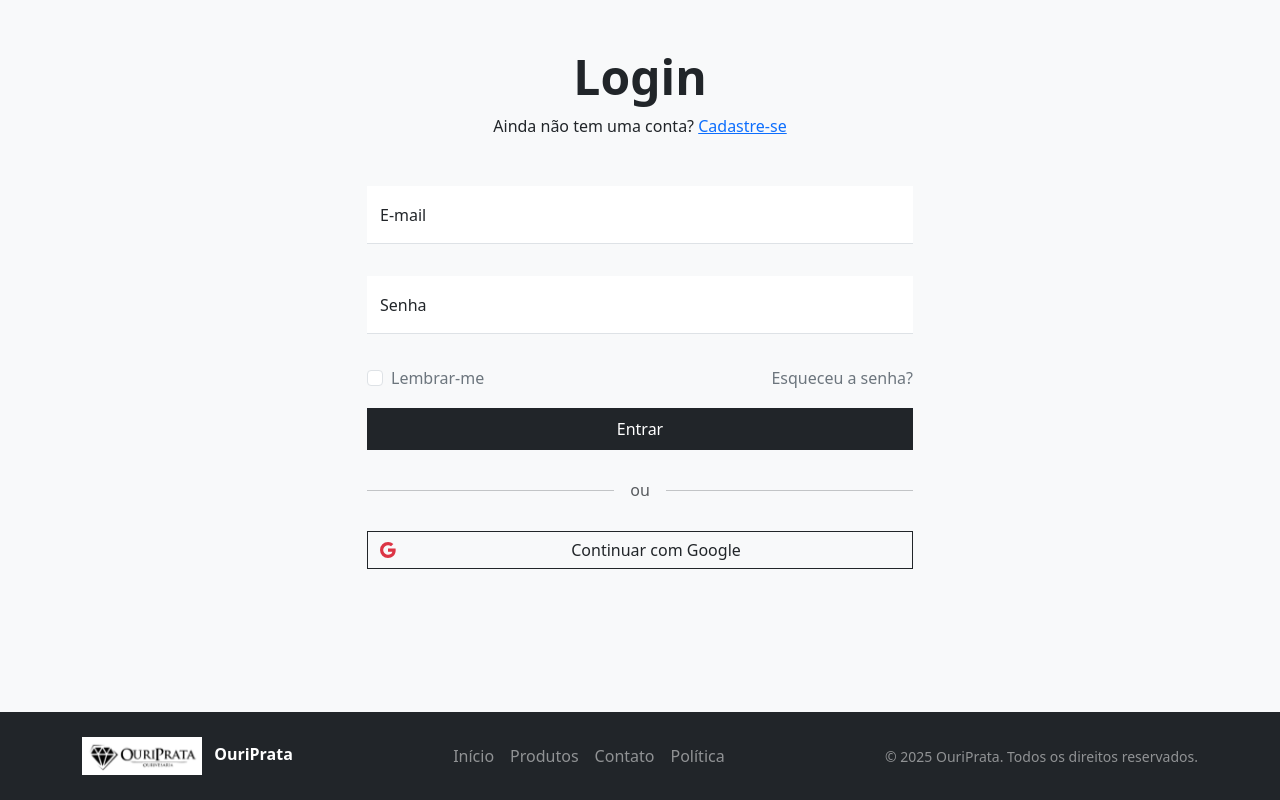
After one commit to 23Edu4rd0/OuriPrata, a Django app: page /login/ in a window 1280 px wide. The commit adds this page. Run offline with Django 5.2, Linux system fonts and the light colour scheme.

Commit message:
feat: Add login and signup pages, update navbar links, and configure Google OAuth

```diff
--- a/catalogo/templates/base.html
+++ b/catalogo/templates/base.html
@@ -36,7 +36,9 @@
     {% block extra_head %}{% endblock %}
   </head>
   <body class="bg-light font-montserrat min-vh-100 d-flex flex-column">
-    {% include 'landing_page/partials/navbar.html' %}
+    {% block navbar %}
+      {% include 'landing_page/partials/navbar.html' %}
+    {% endblock %}
     <main class="flex-fill">{% block content %}{% endblock %}</main>
     {% include 'landing_page/partials/footer.html' %}
     <script src="https://cdn.jsdelivr.net/npm/bootstrap@5.3.3/dist/js/bootstrap.bundle.min.js"></script>
--- /dev/null
+++ b/catalogo/templates/landing_page/login.html
@@ -0,0 +1,67 @@
+{% extends 'base.html' %}
+{% block navbar %}{% endblock %}
+{% block content %}
+
+<section class="py-3 py-md-5 py-xl-8">
+  <div class="container">
+    <div class="row justify-content-center">
+      <div class="col-12 col-lg-6">
+        <div class="mb-5 text-center">
+          <h2 class="display-5 fw-bold">Login</h2>
+          <p class="m-0">Ainda não tem uma conta? <a href="{% url 'sing_up' %}">Cadastre-se</a></p>
+        </div>
+        <form action="#!" class="mb-4">
+          <div class="row gy-3">
+            <div class="col-12">
+              <div class="form-floating mb-3">
+                <input type="email" class="form-control border-0 border-bottom rounded-0" name="email" id="email" placeholder="seuemail@exemplo.com" required>
+                <label for="email" class="form-label">E-mail</label>
+              </div>
+            </div>
+            <div class="col-12">
+              <div class="form-floating mb-3">
+                <input type="password" class="form-control border-0 border-bottom rounded-0" name="password" id="password" placeholder="Senha" required>
+                <label for="password" class="form-label">Senha</label>
+              </div>
+            </div>
+            <div class="col-12">
+              <div class="row justify-content-between">
+                <div class="col-6">
+                  <div class="form-check">
+                    <input class="form-check-input" type="checkbox" name="remember_me" id="remember_me">
+                    <label class="form-check-label text-secondary" for="remember_me">
+                      Lembrar-me
+                    </label>
+                  </div>
+                </div>
+                <div class="col-6 text-end">
+                  <a href="#!" class="link-secondary text-decoration-none">Esqueceu a senha?</a>
+                </div>
+              </div>
+            </div>
+            <div class="col-12">
+              <div class="d-grid">
+                <button class="btn btn-lg btn-dark rounded-0 fs-6" type="submit">Entrar</button>
+              </div>
+            </div>
+          </div>
+        </form>
+        <div class="my-4 d-flex align-items-center">
+          <hr class="flex-grow-1">
+          <span class="mx-3 text-muted">ou</span>
+          <hr class="flex-grow-1">
+        </div>
+        <div class="d-flex flex-column align-items-center gap-3">
+          <a href="#!" class="btn bsb-btn-2xl btn-outline-dark rounded-0 d-flex align-items-center justify-content-center w-100">
+            <svg xmlns="http://www.w3.org/2000/svg" width="16" height="16" fill="currentColor" class="bi bi-google text-danger me-2" viewBox="0 0 16 16">
+              <path d="M15.545 6.558a9.42 9.42 0 0 1 .139 1.626c0 2.434-.87 4.492-2.384 5.885h.002C11.978 15.292 10.158 16 8 16A8 8 0 1 1 8 0a7.689 7.689 0 0 1 5.352 2.082l-2.284 2.284A4.347 4.347 0 0 0 8 3.166c-2.087 0-3.86 1.408-4.492 3.304a4.792 4.792 0 0 0 0 3.063h.003c.635 1.893 2.405 3.301 4.492 3.301 1.078 0 2.004-.276 2.722-.764h-.003a3.702 3.702 0 0 0 1.599-2.431H8v-3.08h7.545z" />
+            </svg>
+            <span class="ms-2 fs-6 flex-grow-1">Continuar com Google</span>
+          </a>
+        </div>
+      </div>
+    </div>
+  </div>
+</section>
+
+{% endblock %}
--- a/catalogo/templates/landing_page/partials/navbar.html
+++ b/catalogo/templates/landing_page/partials/navbar.html
@@ -33,7 +33,7 @@
             </a>
           </li>
           <li class="nav-item">
-            <a href="#" class="nav-link d-flex align-items-center text-dark px-2" aria-label="Minha Conta">
+            <a href="{% url 'login' %}" class="nav-link d-flex align-items-center text-dark px-2" aria-label="Minha Conta">
               <i class="bi bi-person-circle fs-5 me-1"></i>
               <span>Minha Conta</span>
             </a>
--- a/catalogo/urls.py
+++ b/catalogo/urls.py
@@ -3,6 +3,8 @@ from . import views
 
 urlpatterns = [
     path('', views.home, name='home'),
+    path('login/', views.login, name='login'),
+    path('sing_up/', views.sing_up, name='sing_up'),
     path('item/<slug:slug>/', views.item_detail, name='product_detail'),
     path('contato/', views.contact, name='contact'),
     path('quem-somos/', views.about, name='about'),
--- a/catalogo/views.py
+++ b/catalogo/views.py
@@ -9,19 +9,22 @@ def home(request):
     products = Joais.objects.all()
     return render(request, 'landing_page/home.html', {'products': products})
 
+def login(request):
+    return render(request, 'landing_page/login.html')
+
+def sing_up(request):
+    return render(request, 'landing_page/sing_up.html')
 
 def item_detail(request, slug):
     product = get_object_or_404(Joais, slug=slug)
     product.preco = round(float(product.preco),2)
-    print("Product:", product.preco)
+
+    # Produtos relacionados (exemplo: destaque=True, exclui o atual)
+    related_products = Joais.objects.filter(destaque=True).exclude(id=product.id)[:4]
 
     try:
         sdk = mercadopago.SDK(settings.MERCADO_PAGO_ACCESS_TOKEN)
-
-        # URLs dinâmicas baseadas no request atual
         base_url = "https://9d8ce638b45f.ngrok-free.app"
-        print("Base URL Mercado Pago:", base_url)
-
         preference_data = {
             "items": [
                 {
@@ -37,32 +40,27 @@ def item_detail(request, slug):
             },
             "auto_return": "approved"
         }
-
         preference_response = sdk.preference().create(preference_data)
-
-        # Verificar se a resposta foi bem-sucedida
         if preference_response["status"] == 201:
             preference = preference_response["response"]
             preference_id = preference.get("id")
-            print("Id:",preference_id)
-
             return render(request, 'landing_page/product_detail.html', {
                 'product': product,
                 'preference_id': preference_id,
-                'mercado_pago_public_key': settings.MERCADO_PAGO_PUBLIC_KEY
+                'mercado_pago_public_key': settings.MERCADO_PAGO_PUBLIC_KEY,
+                'related_products': related_products
             })
         else:
-            print("Erro na criação da preferência:", preference_response)
             return render(request, 'landing_page/product_detail.html', {
                 'product': product,
-                'error': 'Erro ao processar pagamento. Tente novamente.'
+                'error': 'Erro ao processar pagamento. Tente novamente.',
+                'related_products': related_products
             })
-
     except Exception as e:
-        print(f"Erro no Mercado Pago: {str(e)}")
         return render(request, 'landing_page/product_detail.html', {
             'product': product,
-            'error': 'Serviço de pagamento temporariamente indisponível.'
+            'error': 'Serviço de pagamento temporariamente indisponível.',
+            'related_products': related_products
         })
 
 def contact(request):
```
Also changed, not shown: catalogo/templates/landing_page/product_detail.html (+4 -12 lines), catalogo/templates/landing_page/sing_up.html (added, +65 -0 lines), config/settings.py (+17 -0 lines), requirements.txt (+10 -0 lines).
